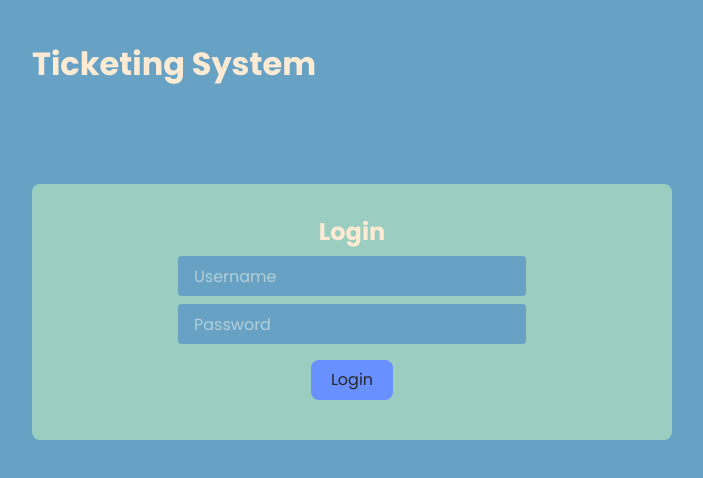
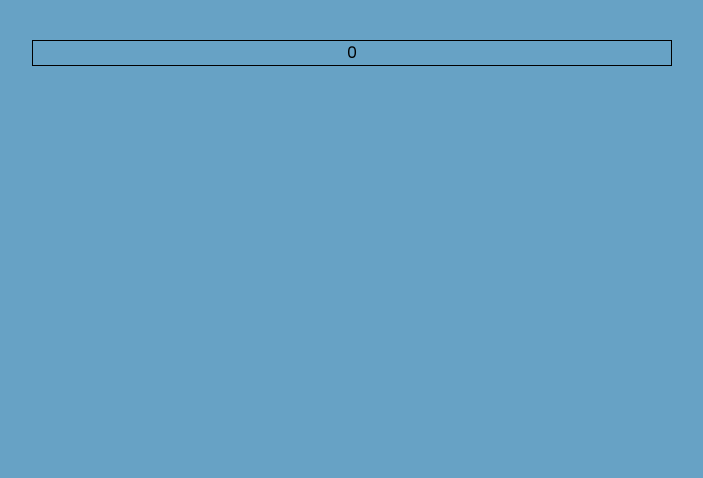
Before and after one commit to AnukoolFS1/ticketing-system, a Next.js app in the folder frontend/: page /login in a window 1280 px wide. Shown: the top 478 px of the page, without its empty margins (288-991 px from the left). Built offline with nearby package versions, Linux system fonts and the light colour scheme.

Commit message:
ReLearn of useRef

```diff
--- a/frontend/src/app/(auth)/login/page.tsx
+++ b/frontend/src/app/(auth)/login/page.tsx
@@ -2,7 +2,7 @@
 
 import Button from "@/utility/bcomponents/Button";
 import Input from "@/utility/bcomponents/Input";
-import { ChangeEvent, MouseEvent, useEffect, useState } from "react";
+import { ChangeEvent, MouseEvent, useEffect, useRef, useState } from "react";
 import { loginObjectType } from "./pageTypes";
 
 const inputStyle = "rounded-sm bg-background inline-block h-10 px-4 focus:ring-2 focus:ring-blue-500 focus:outline-none"
@@ -28,12 +28,23 @@ export default function Login() {
         styleString: inputStyle
     }
 
+    const randomRef = useRef<HTMLButtonElement | null>(null)
+
+    const UpdateRandomRef = () => {
+        if (randomRef.current) {
+            randomRef.current.textContent = "1";
+        }
+    }
+
     useEffect(() => {
         document.documentElement.classList.add("royal")
-    },[])
+    }, [])
     return (
         <section className="flex flex-col mx-80 my-10">
-            <h1 className="text-text">Ticketing System</h1>
+            <button ref={randomRef} onClick={() => UpdateRandomRef()} style={{ border: "1px solid black" }}>
+                0
+            </button>
+            {/* <h1 className="text-text">Ticketing System</h1>
             <section
                 className={`flex flex-col gap-2 my-24 items-center justify-center rounded-lg bg-foreground text-amber-50 h-64`}
                 >
@@ -53,7 +64,7 @@ export default function Login() {
                     text="Login"
                     onClick={onClickHandler}
                 />
-            </section>
+            </section> */}
         </section>
     )
 }
```
